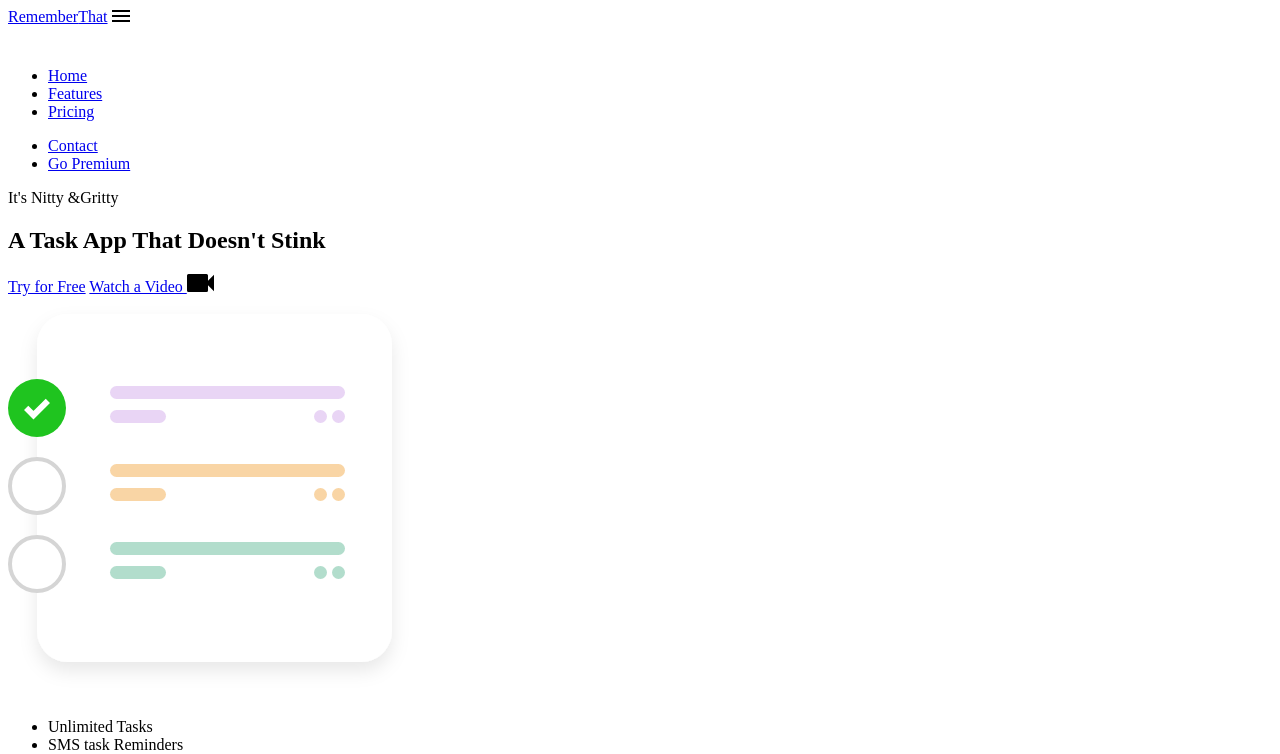
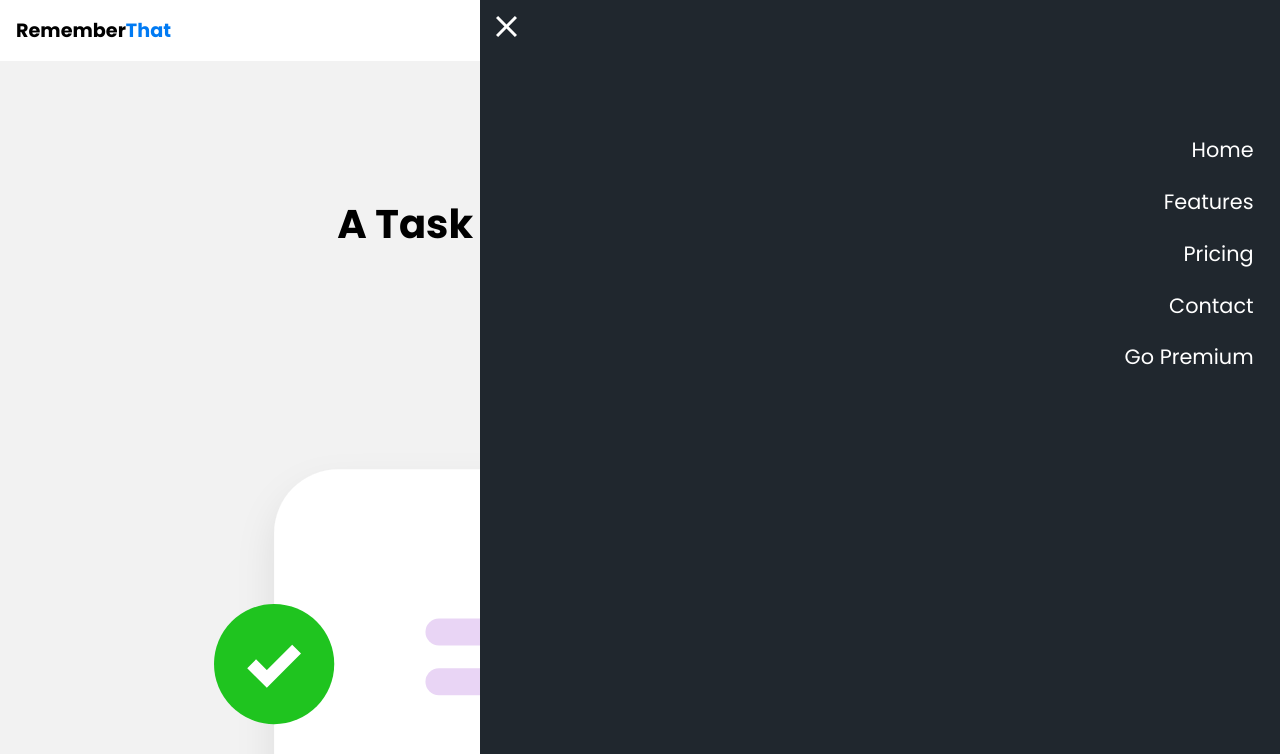
Before and after one commit to brainzvsbeauty2/HTML-CSS-Practice, a plain HTML site: page index.html in a window 1280 px wide. Shown: the top 754 px of the page. Drawn offline with nearby package versions, Linux system fonts and the light colour scheme; files that its build step writes are made by us from their sources.

```diff
--- a/css/main.scss
+++ b/css/main.scss
@@ -0,0 +1,231 @@
+@import url('https://fonts.googleapis.com/css2?family=Lato:wght@400;700&family=Noto+Sans&family=Poppins:wght@400;700&display=swap');
+
+:root{
+    --primary-color:#007AF3;
+}
+
+body{
+    background: #f2f2f2;
+    margin: 0;
+    font-family:'Poppins';
+}
+
+.navbar{
+    background:white;
+    padding:1em;
+    .logo{
+        text-decoration: none;
+        font-weight: bold;
+        color:black;
+        font-size: 1.2em;
+
+        span{
+            color:var(--primary-color)
+        }
+
+    }
+
+    nav{
+
+    }
+
+    .container{
+    display:flex;
+    place-content: space-between;
+    }
+
+    .mobile-menu{
+    cursor:pointer;
+    }
+}
+
+a{
+    color:#444444;
+}
+
+ul{
+    list-style-type: none;
+    padding: 0;
+    margin: 0;
+}
+
+section{
+    padding: 5em 2em;
+}
+
+.hero{
+    text-align: center;
+}
+
+.left-col{
+
+    .subhead{
+
+        text-transform:uppercase;
+        font-weight:bold;
+        color: gray;
+        letter-spacing:.3em,
+    }
+    h1{
+        font-size: 2.5em;
+        line-height:1.3em;
+        margin-top: .2em;
+    }
+
+    .primary-cta{
+        background:var(--primary-color);
+        color:white;
+        text-decoration: none;
+        padding: .6em 1.3em;
+        border-radius: 5em;
+        font-weight: bold;
+        display: inline-block;
+    }
+
+    .watch-video-cta{
+        display: block;
+        margin-top: 1em;
+
+        img{
+        margin: .5em;
+        }
+    }
+
+}
+
+.hero-img{
+    width: 70%;
+     margin-top: 3em;
+}
+
+section.features-section{
+    background: #20272e;
+    color:white;
+}
+
+ul.features-list{
+  margin: 0;
+  padding-left: .1em;
+  //come back to this section
+
+  li{
+      font-size: 1.1em;
+      margin-bottom: 1em;
+      margin-left:2em;
+      position: relative;
+
+      &:before{
+          content:'';
+          left: -2em;
+          position: absolute;
+          width: 20px;
+          height: 20px;
+          background:url('../images/bullet.svg');
+          background-size:contain;
+          position: absolute;
+      }
+  }
+}
+
+
+.features-section img{
+    display: none;
+}
+
+.testimonials-section{
+    background: var(--primary-color);
+    color: white;
+
+    li{
+        background: #006bd6;
+        text-align: center;
+        padding: 2em 1em;
+        width: 80%;
+        margin: 0 auto 5em auto;
+        border-radius: 1em;
+
+        img{
+            width: 5em;
+            height: 5em;
+            border: 5px solid #006bd6;
+            border-radius: 50%;
+            margin-top: -4.5em;
+
+        }
+
+    }
+}
+
+h2{
+    font-size: 2em;
+}
+
+label{
+    display:block;
+    font-size: 1.2em;
+    margin-bottom: .5em;
+
+}
+
+input,textarea{
+    width: 100%;
+    padding: .8em;
+    margin-bottom: 1em;
+    border-radius: .3em;
+    border: 1px solid gray;
+    box-sizing: border-box;
+
+}
+
+.send-message-cta{
+    background-color:var(--primary-color);
+    color: white;
+    font-weight: bold;
+    font-size: 1.3em;
+    border: none;
+    margin-bottom: 5em;
+    border-radius:  5em;
+    display: inline-block;
+    padding: .8em 2em .5em;
+    width: unset;
+    cursor: pointer;
+}
+
+iframe{
+    width: 100%;
+    height: 300px;
+}
+
+nav.menu-btn{
+    display: block;
+}
+
+nav{
+    position: fixed;
+    z-index: 999;
+    width: 60%;
+    right: 0;
+    top: 0;
+    background: #20272e;
+    height: 100vh;
+    padding: 1em;
+
+ul.primary-nav{
+    margin-top: 5em;
+}
+
+    li{
+        a{
+            color:white;
+            text-decoration: none;
+            display:block;
+            padding: .5em;
+            font-size: 1.3em;
+            text-align: right;
+
+            &:hover{
+                font-weight: bold;
+            }
+        }
+}
+}
--- a/index.html
+++ b/index.html
@@ -5,12 +5,12 @@
     <meta http-equiv="X-UA-Compatible" content="IE=edge">
     <meta name="viewport" content="width=device-width, initial-scale=1.0">
     <title> HTML & CSS Practice</title>
-    <link rel="stylesheet" href="css/index.css">
+    <link rel="stylesheet" href="css/main.css">
 </head>
 <body>
     <div class="navbar">
         <div class="container">
-            <a href="#">Remember<span>That</span></a>
+            <a class ="logo" href="#">Remember<span>That</span></a>
 
             <img id="mobile-menu-cta" class="mobile-menu" src="images/menu.svg" alt="Open Navigation">
 
@@ -32,23 +32,25 @@
     </div>
     <section class="hero">
         <div class="container">
-            <div class="leftcol">
+            <div class="left-col">
                 <p class="subhead"> It's Nitty &amp;Gritty</p>
                 <h1>A Task App That Doesn't Stink</h1>
+
                 <div class="hero-cta">
                     <a href="#" class="primary-cta">Try for Free</a>
-                    <a href="#" class="watch-video-cta">Watch a Video
-                     <img src="images/watch.svg" alt="Watch a Video">
+                    <a href="#" class="watch-video-cta">
+                        <img src="images/watch.svg" alt="Watch a Video">Watch a Video
                     </a>
                 </div>
             </div>
+
             <img src="images/illustration.svg" class="hero-img" alt="Illustration">
         </div>
     </section>
 
     <section class="features-section">
         <div class="container">
-            <ul>
+            <ul class="features-list">
                 <li>Unlimited Tasks</li>
                 <li>SMS task Reminders</li>
                 <li>Confetti Explosions upon Task Completion</li>
```
Also changed, not shown: css/main.css, 3 other files.
